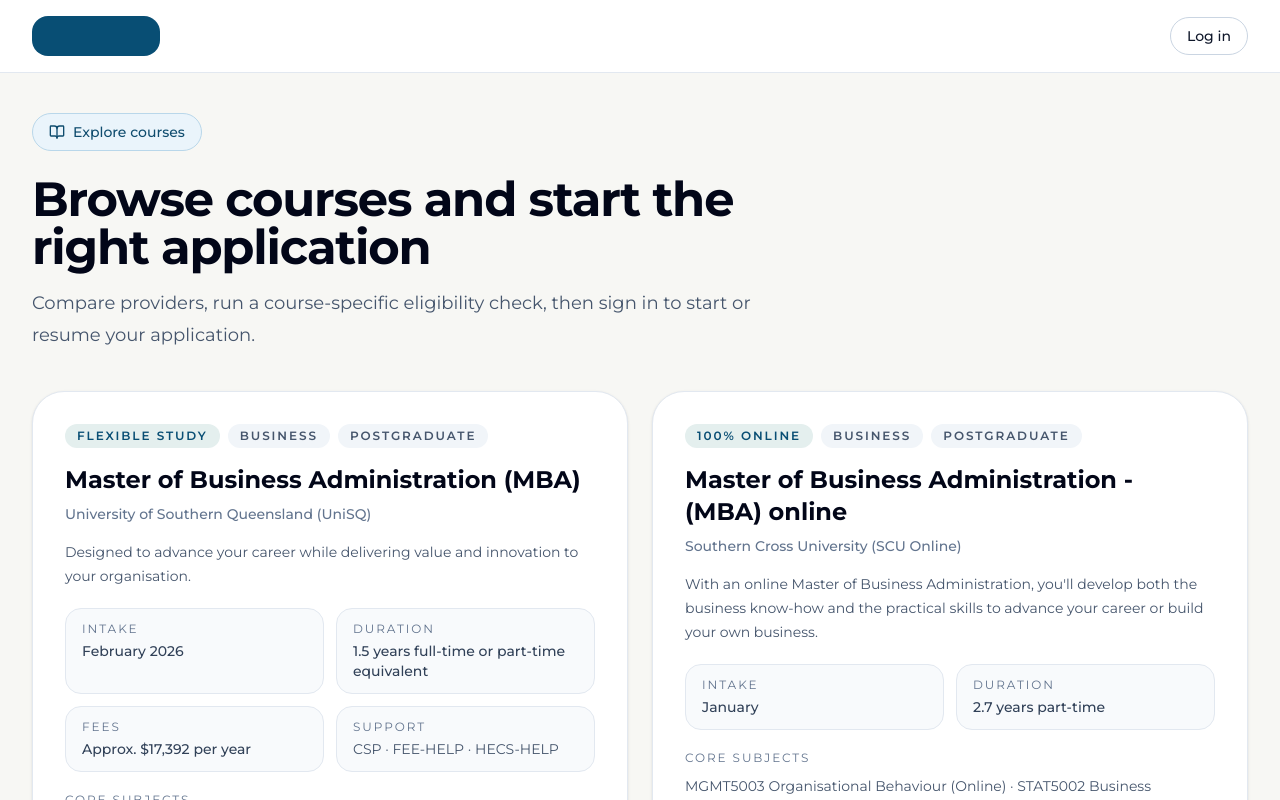
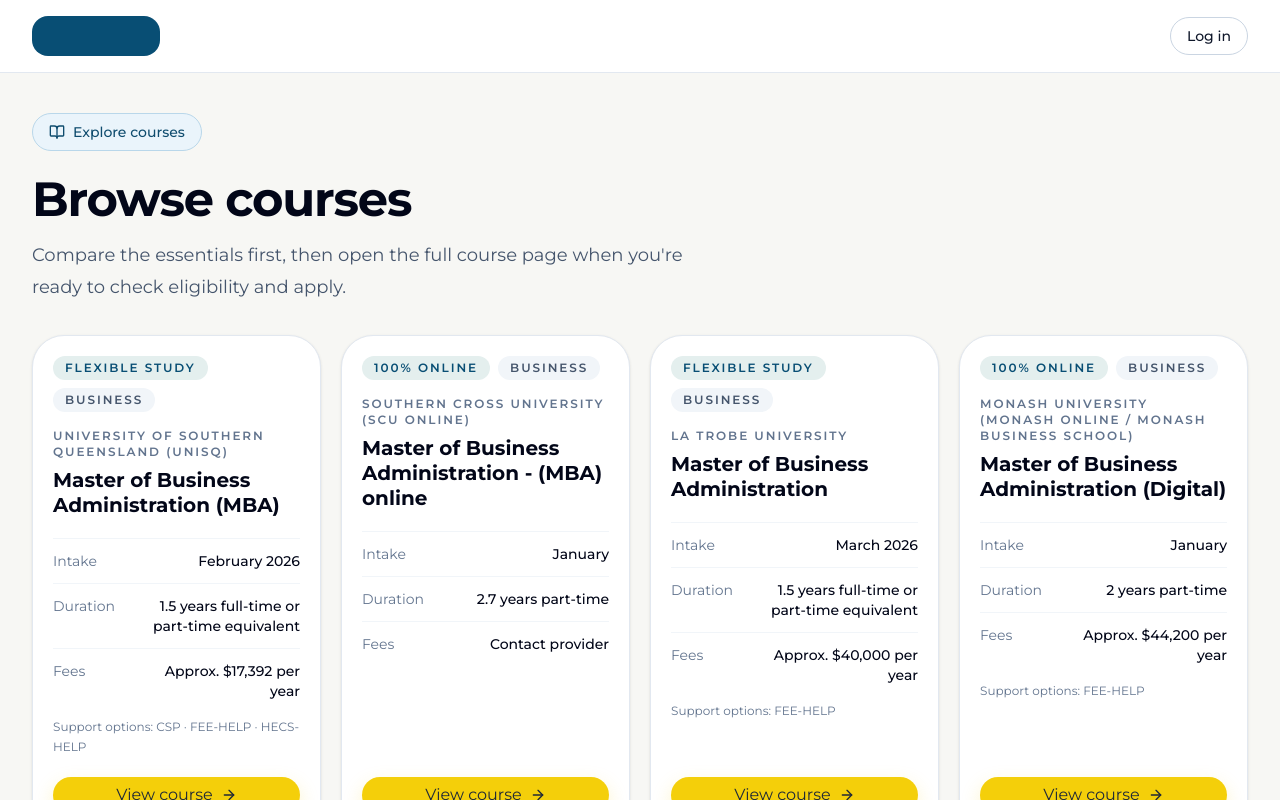
Before and after one commit to carroll-john/Application, a React (Vite) app: page / in a window 1280 px wide. Shown: the top 800 px of the page. Built offline with nearby package versions, Linux system fonts and the light colour scheme; no server answers.

Commit message:
Tighten browse course cards

```diff
--- a/src/pages/CourseList.tsx
+++ b/src/pages/CourseList.tsx
@@ -14,27 +14,27 @@
       <AppBrandHeader maxWidthClassName="max-w-7xl" />
 
       <section className="mx-auto max-w-7xl px-4 py-10 sm:px-6 lg:px-8">
-        <div className="max-w-3xl">
+        <div className="max-w-2xl">
           <div className="inline-flex items-center gap-2 rounded-full border border-[var(--info-border)] bg-[var(--info-bg)] px-4 py-2 text-sm font-medium text-[var(--info-text)]">
             <BookOpen className="h-4 w-4" />
             Explore courses
           </div>
           <h1 className="mt-6 text-4xl font-bold tracking-tight text-slate-950 sm:text-5xl">
-            Browse courses and start the right application
+            Browse courses
           </h1>
           <p className="mt-4 text-lg leading-8 text-slate-600">
-            Compare providers, run a course-specific eligibility check, then
-            sign in to start or resume your application.
+            Compare the essentials first, then open the full course page when
+            you&apos;re ready to check eligibility and apply.
           </p>
         </div>
 
-        <div className="mt-10 grid gap-6 lg:grid-cols-2">
+        <div className="mt-8 grid gap-5 md:grid-cols-2 lg:grid-cols-3 xl:grid-cols-4">
           {courses.map((course) => (
             <SurfaceCard
               key={course.code}
-              className="rounded-[32px] border-slate-200 p-0"
+              className="min-w-0 h-full rounded-[28px] border-slate-200 p-0"
             >
-              <div className="flex flex-col p-6 sm:p-8">
+              <div className="flex h-full min-w-0 flex-col p-5">
                 <div className="flex flex-wrap gap-2">
                   <span className="rounded-full bg-[#E4EFEE] px-3 py-1 text-xs font-semibold uppercase tracking-[0.16em] text-[#084E74]">
                     {course.delivery}
@@ -47,74 +47,46 @@
                       {category}
                     </span>
                   ))}
-                  <span className="rounded-full bg-slate-100 px-3 py-1 text-xs font-semibold uppercase tracking-[0.16em] text-slate-600">
-                    {course.studyLevel}
-                  </span>
                 </div>
 
-                <h2 className="mt-4 text-2xl font-bold text-slate-950">
+                <p className="mt-4 break-words text-xs font-semibold uppercase tracking-[0.16em] text-slate-500">
+                  {course.provider}
+                </p>
+                <h2 className="mt-2 break-words text-xl font-bold leading-tight text-slate-950">
                   {course.title}
                 </h2>
-                <p className="mt-2 text-sm font-medium text-slate-500">
-                  {course.provider}
-                </p>
-                <p className="mt-4 text-sm leading-6 text-slate-600">
-                  {course.summary}
-                </p>
 
-                <div className="mt-5 grid gap-3 text-sm text-slate-700 sm:grid-cols-2">
-                  <div className="rounded-2xl border border-slate-200 bg-slate-50 px-4 py-3">
-                    <span className="block text-xs uppercase tracking-[0.16em] text-slate-500">
-                      Intake
-                    </span>
-                    <span className="mt-1 block font-medium">
+                <dl className="mt-5 space-y-3 text-sm text-slate-700">
+                  <div className="border-t border-slate-100 pt-3 sm:flex sm:items-start sm:justify-between sm:gap-4">
+                    <dt className="text-slate-500">Intake</dt>
+                    <dd className="mt-1 break-words font-medium text-slate-950 sm:mt-0 sm:max-w-[65%] sm:text-right">
                       {course.intakeLabel}
-                    </span>
+                    </dd>
                   </div>
-                  <div className="rounded-2xl border border-slate-200 bg-slate-50 px-4 py-3">
-                    <span className="block text-xs uppercase tracking-[0.16em] text-slate-500">
-                      Duration
-                    </span>
-                    <span className="mt-1 block font-medium">
+                  <div className="border-t border-slate-100 pt-3 sm:flex sm:items-start sm:justify-between sm:gap-4">
+                    <dt className="text-slate-500">Duration</dt>
+                    <dd className="mt-1 break-words font-medium text-slate-950 sm:mt-0 sm:max-w-[65%] sm:text-right">
                       {course.duration || "Flexible study"}
-                    </span>
+                    </dd>
                   </div>
-                  {course.feeSummary ? (
-                    <div className="rounded-2xl border border-slate-200 bg-slate-50 px-4 py-3">
-                      <span className="block text-xs uppercase tracking-[0.16em] text-slate-500">
-                        Fees
-                      </span>
-                      <span className="mt-1 block font-medium">
-                        {course.feeSummary}
-                      </span>
-                    </div>
-                  ) : null}
-                  {course.supportSummary ? (
-                    <div className="rounded-2xl border border-slate-200 bg-slate-50 px-4 py-3">
-                      <span className="block text-xs uppercase tracking-[0.16em] text-slate-500">
-                        Support
-                      </span>
-                      <span className="mt-1 block text-slate-600">
-                        {course.supportSummary}
-                      </span>
-                    </div>
-                  ) : null}
-                </div>
+                  <div className="border-t border-slate-100 pt-3 sm:flex sm:items-start sm:justify-between sm:gap-4">
+                    <dt className="text-slate-500">Fees</dt>
+                    <dd className="mt-1 break-words font-medium text-slate-950 sm:mt-0 sm:max-w-[65%] sm:text-right">
+                      {course.feeSummary || "Contact provider"}
+                    </dd>
+                  </div>
+                </dl>
 
-                {course.coreSubjects.length ? (
-                  <div className="mt-5">
-                    <span className="block text-xs uppercase tracking-[0.16em] text-slate-500">
-                      Core subjects
-                    </span>
-                    <p className="mt-2 text-sm leading-6 text-slate-600">
-                      {course.coreSubjects.slice(0, 3).join(" · ")}
-                    </p>
-                  </div>
+                {course.supportSummary ? (
+                  <p className="mt-4 text-xs leading-5 text-slate-500">
+                    Support options: {course.supportSummary}
+                  </p>
                 ) : null}
 
-                <div className="mt-6">
+                <div className="mt-auto pt-5">
                   <Button
-                    className="w-full sm:w-auto"
+                    className="w-full"
+                    size="sm"
                     onClick={() => navigate(`/courses/${course.code}`)}
                   >
                     View course
```
